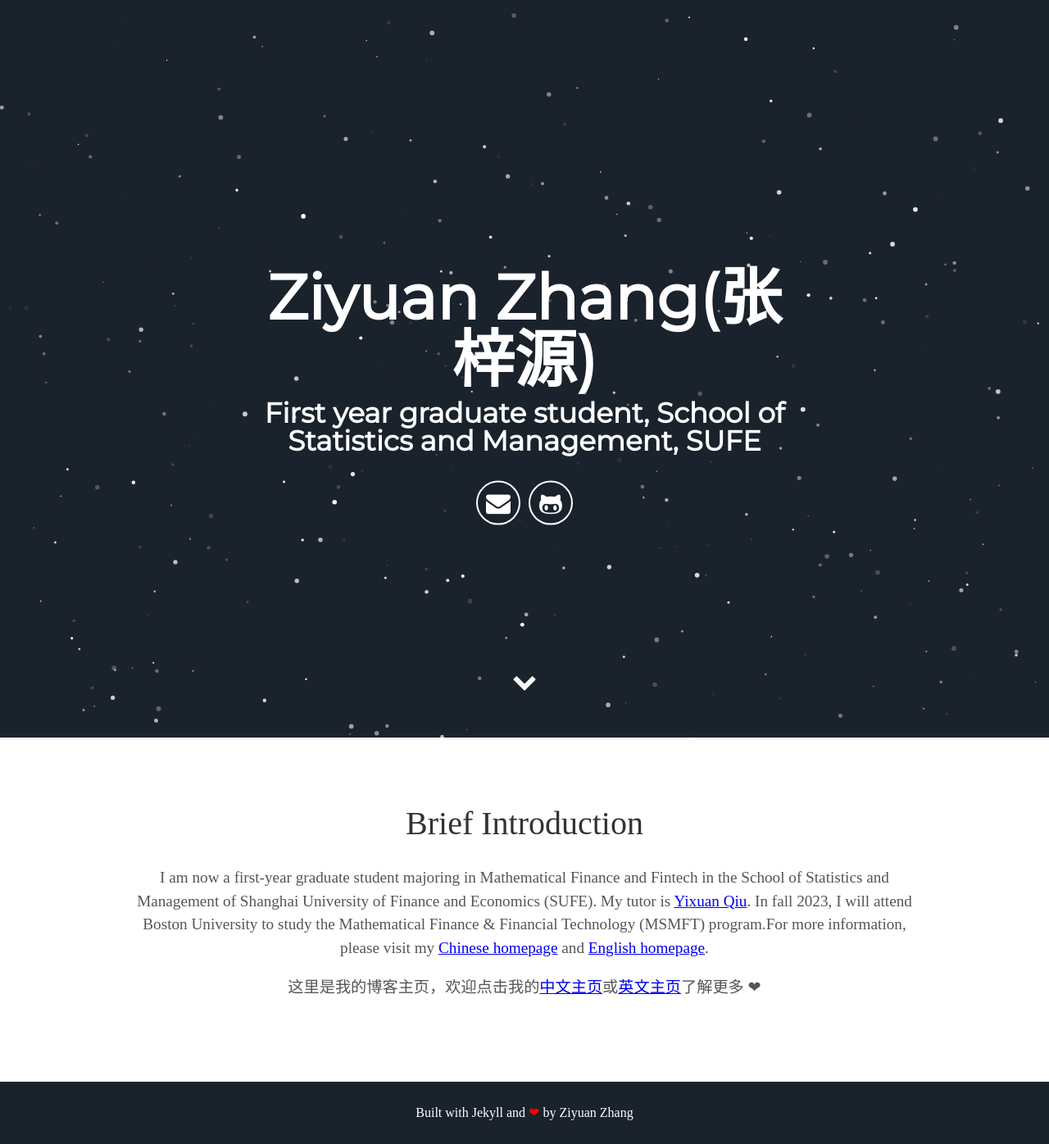
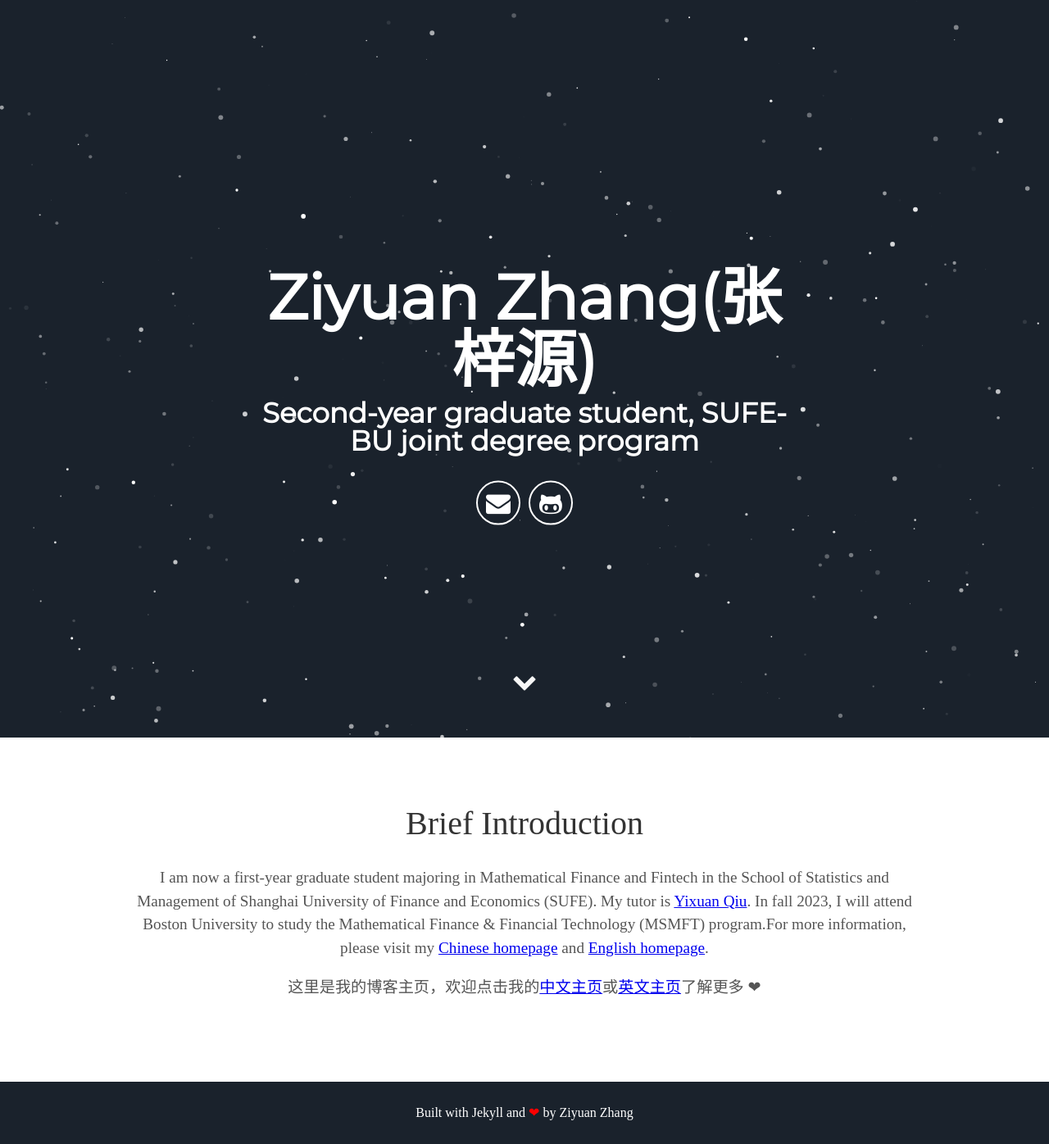
Before and after one commit to bobothebest/bobothebest.github.io, a Jekyll site: the page built from index.html, in a window 1280 px wide. Shown: the whole page at 82% size. Built offline with Jekyll 4.4.1, drawn with Linux system fonts in a browser that asks for light colours; some web fonts are replaced.

Commit message:
Update _config.yml

```diff
--- a/_config.yml
+++ b/_config.yml
@@ -6,8 +6,8 @@ description: Ziyuan Zhang's homepage
 
 # User settings
 username: Ziyuan Zhang(张梓源)
-user_description: I am now a first-year graduate student majoring in Mathematical Finance and Fintech in the School of Statistics and Management of Shanghai University of Finance and Economics (SUFE). My tutor is Qiu Yixuan. In fall 2023, I will attend Boston University to study the Mathematical Finance & Financial Technology (MSMFT) program.
-user_title: First year graduate student, School of Statistics and Management, SUFE
+user_description: I am currently a second-year graduate student pursuing a joint degree program between Shanghai University of Finance and Economics (SUFE) and Boston University. I am studying in the MSMFT (Master of Science in Mathematical Finance and Technology) program at Boston University's Questrom School of Business, and expect to graduate in 2025.
+user_title: Second-year graduate student, SUFE-BU joint degree program
 email: xiguifei@bu.edu
 # twitter_username: lorem_ipsum
 #instagram_username: mauriciourraco7
```
